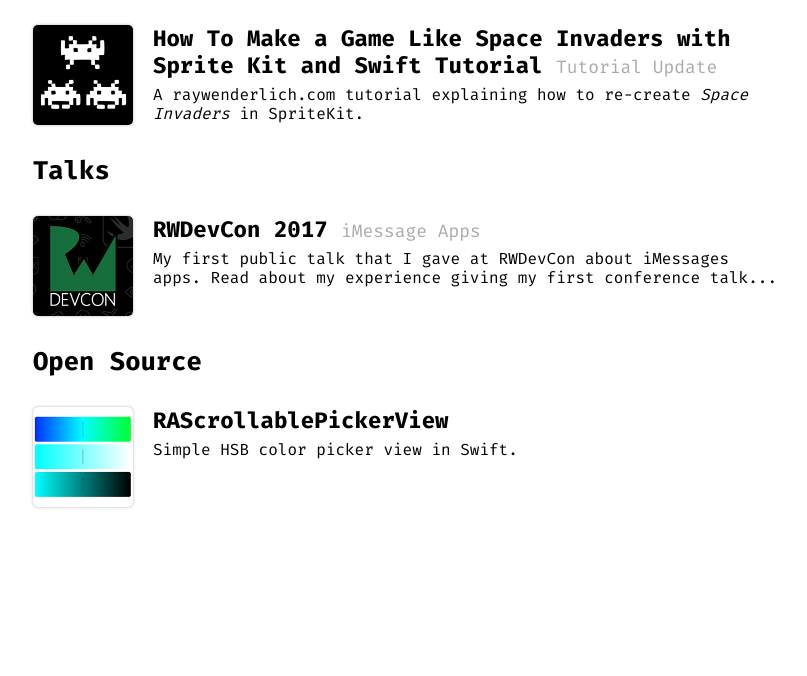
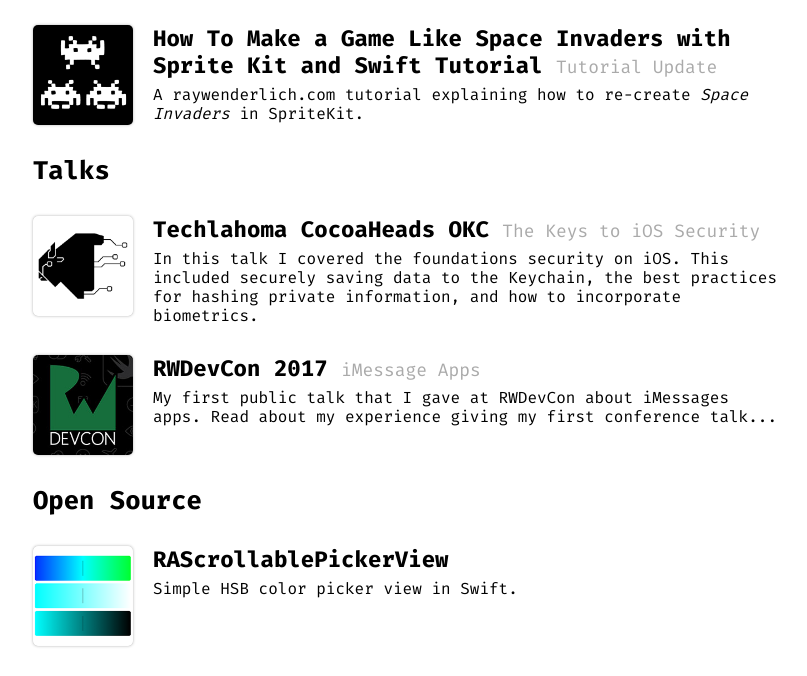
Before and after one commit to naturaln0va/ackermann-io, a Flask app: page /apps in a window 1280 px wide. Shown: the part 2017-2693 px from the top of the page, without its empty margins (232-1039 px from the left). Before the commit the page ends 2525 px from the top, so only its background shows below. Run offline with Flask 2, Linux system fonts and the light colour scheme; some libraries are stand-ins or nearby versions.

Commit message:
added my cocoaheads talk to the portfolio page

```diff
--- a/app/templates/portfolio.html
+++ b/app/templates/portfolio.html
@@ -104,6 +104,13 @@
 		</div>
 		<h1>Talks</h1>
 		<div class="content-item">
+			<a href="https://www.twitch.tv/videos/252125595">
+				<img src="/static/assets/techlahoma.png">
+				<h2>Techlahoma CocoaHeads OKC <span class="role">The Keys to iOS Security</span></h2>
+				<p>In this talk I covered the foundations security on iOS. This included securely saving data to the Keychain, the best practices for hashing private information, and how to incorporate biometrics.</p>
+			</a>
+		</div>
+		<div class="content-item">
 			<a href="/posts/rwdevcon-2017">
 				<img src="/static/assets/rw-devcon-logo.jpg">
 				<h2>RWDevCon 2017 <span class="role">iMessage Apps</span></h2>
```
Also changed, not shown: app/static/assets/techlahoma.png (added).
